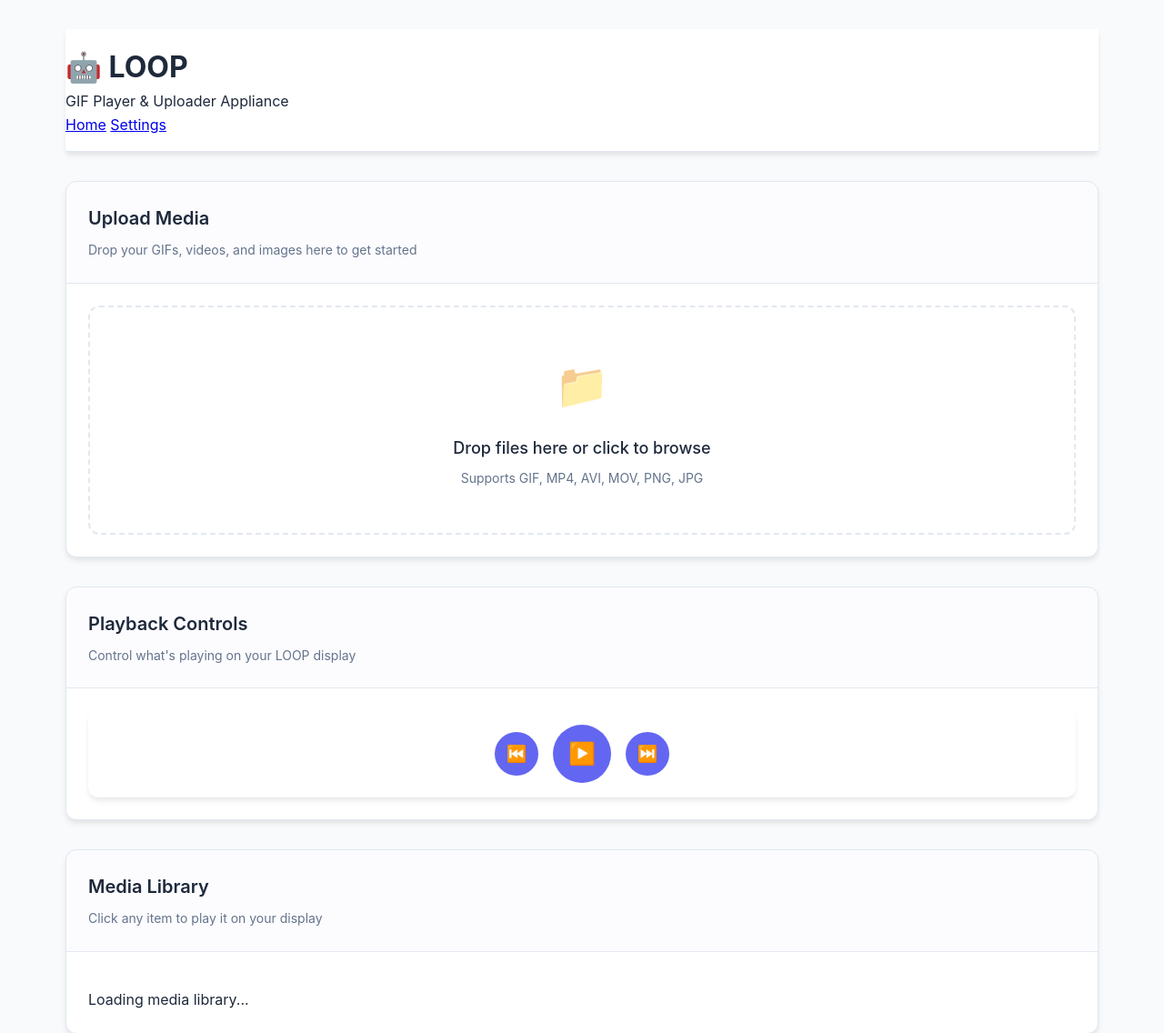
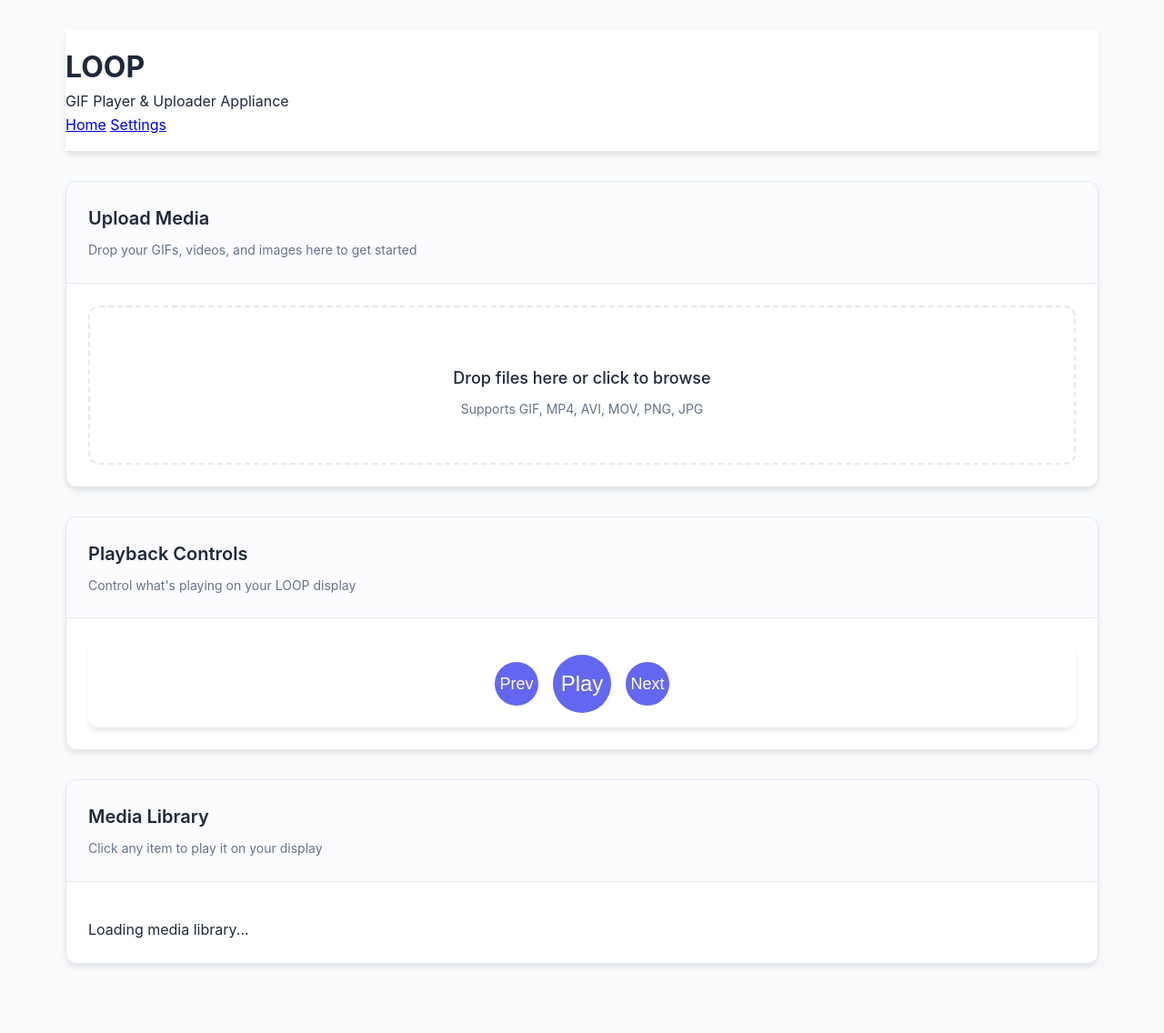
Before and after one commit to chasecee/loop, a FastAPI app: page / in a window 1280 px wide. Shown: the top 1136 px of the page at 91% size. After the commit the page ends 1063 px from the top, so only its background shows below. Run offline with FastAPI, Linux system fonts and the light colour scheme; some libraries are stand-ins or nearby versions.

Commit message:
Polish LOOP's presentation: Removed emojis from logs, README, and web templates for a cleaner look. Updated media type icons to text for clarity. Your LOOP is now more professional and ready to impress! ✨

```diff
--- a/main.py
+++ b/main.py
@@ -255,7 +255,7 @@
     def start(self):
         """Start the application."""
         try:
-            self.logger.info("🎬 Starting LOOP application...")
+            self.logger.info("Starting LOOP application...")
 
             # Initialize components
             self._init_components()
@@ -263,7 +263,7 @@
             # Start web server
             self.start_web_server()
 
-            self.logger.info("✅ LOOP started successfully!")
+            self.logger.info("LOOP started successfully!")
 
             # Show welcome message
             if self.display_player:
--- a/web/static/css/style.css
+++ b/web/static/css/style.css
@@ -65,7 +65,7 @@
 }
 
 .logo::before {
-  content: "🎬";
+  content: "";
   margin-right: 0.5rem;
 }
 
--- a/web/static/js/app.js
+++ b/web/static/js/app.js
@@ -314,11 +314,11 @@
 
   getMediaTypeIcon(type) {
     const icons = {
-      gif: "🎞️",
-      video: "🎬",
-      image: "🖼️",
+      gif: "GIF",
+      video: "VIDEO",
+      image: "IMG",
     };
-    return icons[type] || "📄";
+    return icons[type] || "DOC";
   }
 
   showAlert(message, type = "info") {
--- a/web/templates/base.html
+++ b/web/templates/base.html
@@ -9,7 +9,7 @@
 <body>
     <div class="container">
         <div class="header">
-            <h1>🤖 LOOP</h1>
+            <h1>LOOP</h1>
             <p class="subtitle">GIF Player & Uploader Appliance</p>
             <nav class="nav">
                 <a href="/" {% if request.url.path == "/" %}class="active"{% endif %}>Home</a>
--- a/web/templates/index.html
+++ b/web/templates/index.html
@@ -10,7 +10,7 @@
   </div>
   <div class="card-body">
     <div id="upload-area" class="upload-area">
-      <div class="upload-icon">📁</div>
+      <div class="upload-icon"></div>
       <div class="upload-text">Drop files here or click to browse</div>
       <div class="upload-hint">Supports GIF, MP4, AVI, MOV, PNG, JPG</div>
     </div>
@@ -33,16 +33,18 @@
   <div class="card-body">
     <div class="controls">
       <button id="prev-btn" class="control-btn" title="Previous (← key)">
-        ⏮️
+        Prev
       </button>
       <button
         id="play-pause-btn"
         class="control-btn play-pause"
         title="Play/Pause (Space)"
       >
-        ▶️
+        Play
       </button>
-      <button id="next-btn" class="control-btn" title="Next (→ key)">⏭️</button>
+      <button id="next-btn" class="control-btn" title="Next (→ key)">
+        Next
+      </button>
     </div>
   </div>
 </div>
```
Also changed, not shown: README.md.
